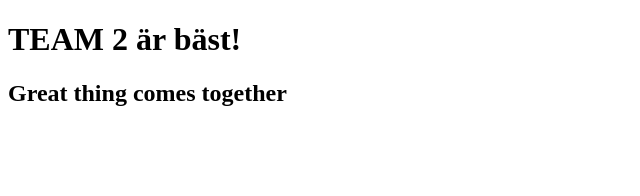
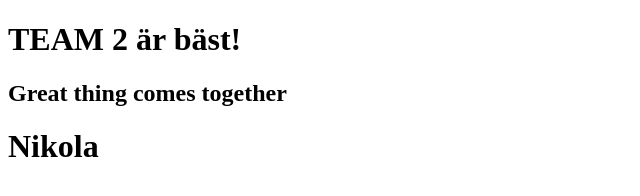
Before and after one commit to nikodimi/team2, a plain HTML site: page index.html in a window 1280 px wide. Shown: the whole page, without its empty margins (0-640 px from the left). Drawn offline with Linux system fonts and the light colour scheme.

Commit message:
lagt till mitt namn i en h1

```diff
--- a/index.html
+++ b/index.html
@@ -9,5 +9,6 @@
 <body>
     <h1>TEAM 2 är bäst!</h1>
     <h2>Great thing comes together</h2>
+    <h1>Nikola</h1>
 </body>
 </html>
```
